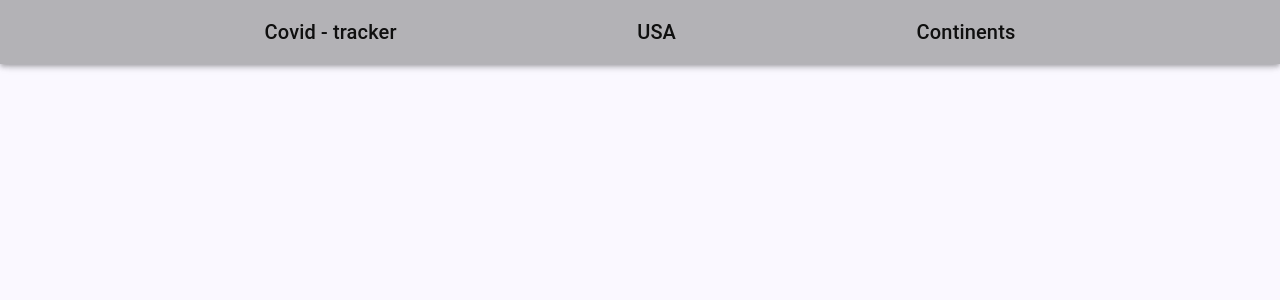
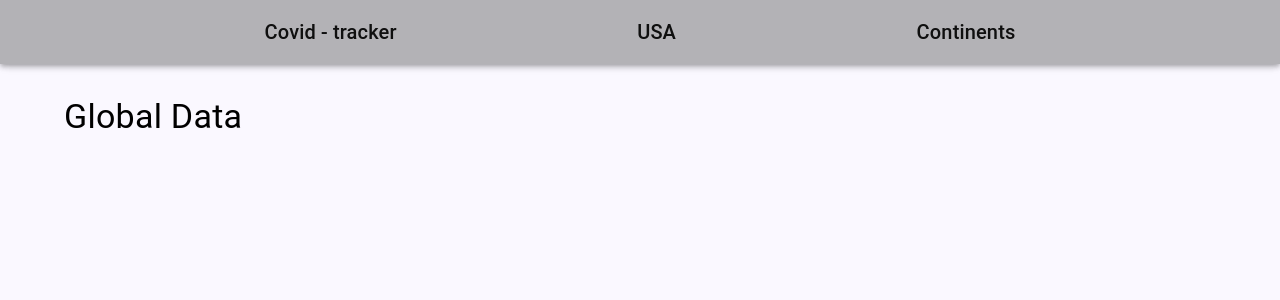
Before and after one commit to lijo-belardi/covid-tracker, a React (Create React App) app: page / in a window 1280 px wide. Shown: the top 300 px of the page. Built offline with nearby package versions, Linux system fonts and the light colour scheme; no server answers; a web font is replaced by a local one.

Commit message:
added AllDataSection's basic style

```diff
--- a/src/components/AllDataSection/index.jsx
+++ b/src/components/AllDataSection/index.jsx
@@ -1,12 +1,20 @@
-import React, {useContext} from 'react'
+import React, { useContext, useState, useEffect } from 'react'
+import styles from './index.module.scss'
+import apiClient from '../../apiClient'
 import { AllGlobalDataContext } from '../../context/AllGlobalData'
+import logErrors from '../../utility/consoleShortcuts'
+import {Container, Typography} from '@mui/material'
 
 const AllDataSection = () => {
     const [data, setData] = useContext(AllGlobalDataContext)
     console.log(data);
 
     return (
-        <div>AllDataSection</div>
+        <Container className={styles.globalDataContainer}>
+            <Typography variant='h4'>Global Data</Typography>
+            <p>{data.cases}</p>
+
+        </Container>
     )
 }
 
--- /dev/null
+++ b/src/components/AllDataSection/index.module.scss
@@ -0,0 +1,3 @@
+.globalDataContainer {
+    margin-top: 6rem;
+}
```
